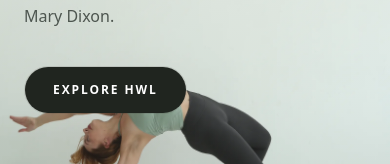
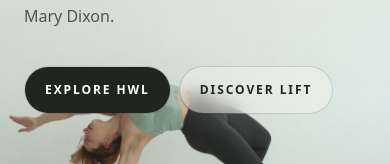
Before and after one commit to sandabado/hwl-by-smd, a Next.js app: page / in a window 390 px wide. Shown: the part 520-684 px from the top of the page. Built offline with nearby package versions, Linux system fonts and the light colour scheme; no server answers.

Commit message:
feat: add LIFT homepage hero CTA

```diff
--- a/components/home/hero-entry.tsx
+++ b/components/home/hero-entry.tsx
@@ -111,13 +111,13 @@
           className="absolute inset-0 bg-[linear-gradient(90deg,rgba(232,236,231,0.98)_0%,rgba(232,236,231,0.9)_34%,rgba(232,236,231,0.28)_68%,rgba(232,236,231,0.05)_100%)] max-md:bg-[linear-gradient(180deg,rgba(232,236,231,0.96)_0%,rgba(232,236,231,0.82)_42%,rgba(232,236,231,0.1)_72%,rgba(31,38,33,0.12)_100%)]"
         />
 
-        <div className="relative z-10 mx-auto w-full max-w-7xl px-6 py-20 sm:py-24 lg:py-32">
+        <div className="relative z-10 mx-auto w-full max-w-7xl px-6 py-20 sm:py-24 lg:py-32 [@media(max-height:720px)]:py-8">
           <div className="max-w-xl">
             <p className="text-xs font-semibold tracking-[0.3em] text-[#4a5c50] uppercase">
               Body · Beauty · Being
             </p>
             <h1
-              className="mt-7 text-[clamp(3rem,7.5vw,6.9rem)] leading-[0.91] font-medium tracking-[-0.04em] text-[#20251f]"
+              className="mt-7 text-[clamp(3rem,7.5vw,6.9rem)] leading-[0.91] font-medium tracking-[-0.04em] text-[#20251f] [@media(max-height:720px)]:text-[clamp(2.75rem,6vw,5rem)]"
               id="home-hero-heading"
             >
               Come back to your whole body.
@@ -125,12 +125,24 @@
             <p className="mt-7 max-w-md text-base leading-7 text-[#4d554f] sm:text-lg">
               Beauty, movement and ritual with Shannon Mary Dixon.
             </p>
-            <div className="mt-9">
+            <div className="mt-9 flex flex-wrap items-center gap-2 sm:gap-3">
               <Button
                 asChild
-                className="min-h-12 rounded-full bg-[#20251f] px-7 text-xs font-semibold tracking-[0.16em] text-white uppercase hover:bg-[#765538]"
+                className="min-h-12 rounded-full bg-[#20251f] px-5 text-xs font-semibold tracking-[0.16em] text-white uppercase hover:bg-[#765538] sm:px-7"
               >
                 <Link href="#worlds">Explore HWL</Link>
+              </Button>
+              <Button
+                asChild
+                className="min-h-12 rounded-full border-[#20251f]/25 bg-[#f7f3ec]/45 px-5 text-xs font-semibold tracking-[0.16em] text-[#20251f] uppercase backdrop-blur-sm hover:border-[#765538]/45 hover:bg-[#f7f3ec]/80 sm:px-7"
+                variant="outline"
+              >
+                <Link
+                  data-home-hero-lift-cta=""
+                  href={getCanonicalHomepageLiftHref(featuredExperience)}
+                >
+                  Discover LIFT
+                </Link>
               </Button>
             </div>
           </div>
--- a/scripts/validate-seo.ts
+++ b/scripts/validate-seo.ts
@@ -289,6 +289,16 @@
 }
 
 if (
+  !/<Link\s+data-home-hero-lift-cta=""\s+href=\{getCanonicalHomepageLiftHref\(featuredExperience\)\}\s*>\s*Discover LIFT\s*<\/Link>/.test(
+    homepageSource
+  )
+) {
+  errors.push(
+    "/: homepage hero must include a Discover LIFT CTA using the canonical destination guard"
+  )
+}
+
+if (
   HOMEPAGE_LIFT_FEATURE.key !== "lift-daily-ritual" ||
   HOMEPAGE_LIFT_FEATURE.ctaHref !== "/beauty/lift" ||
   !isCanonicalHomepageLiftFeatureDestination({
```
